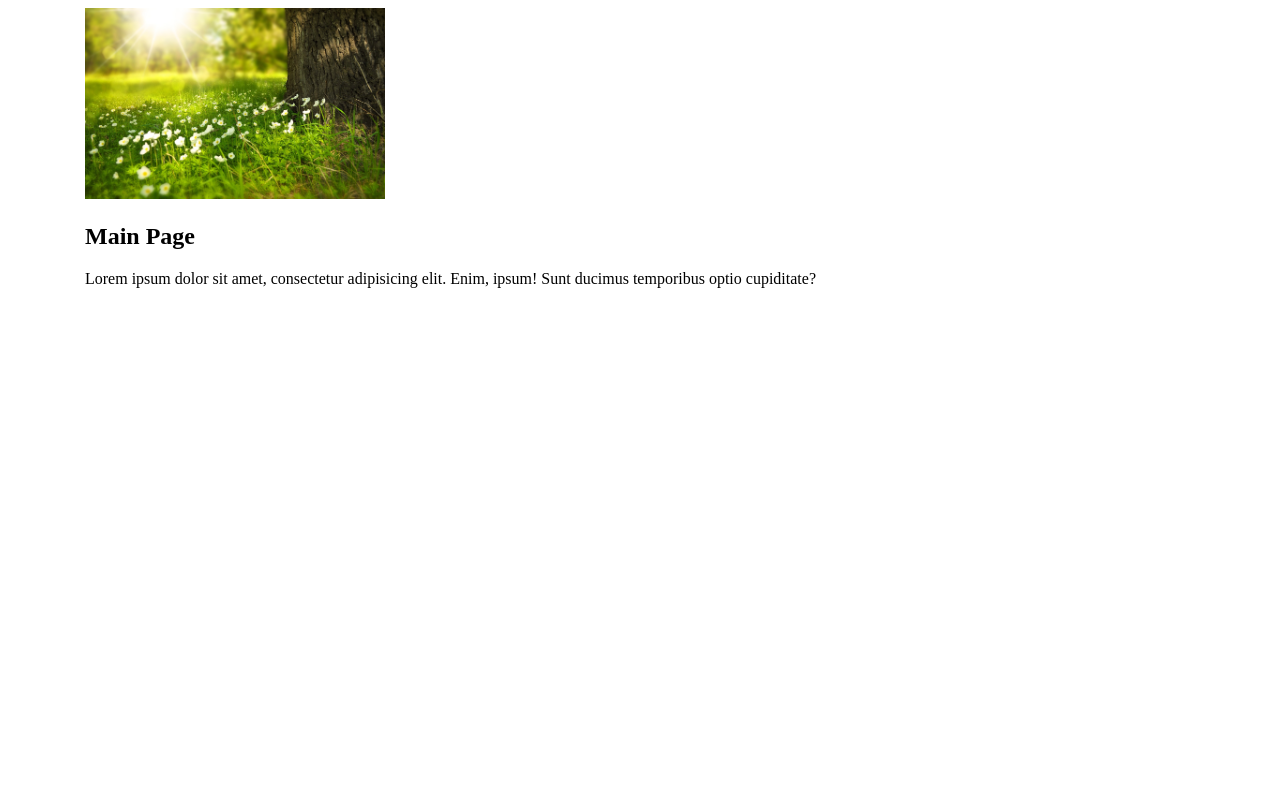
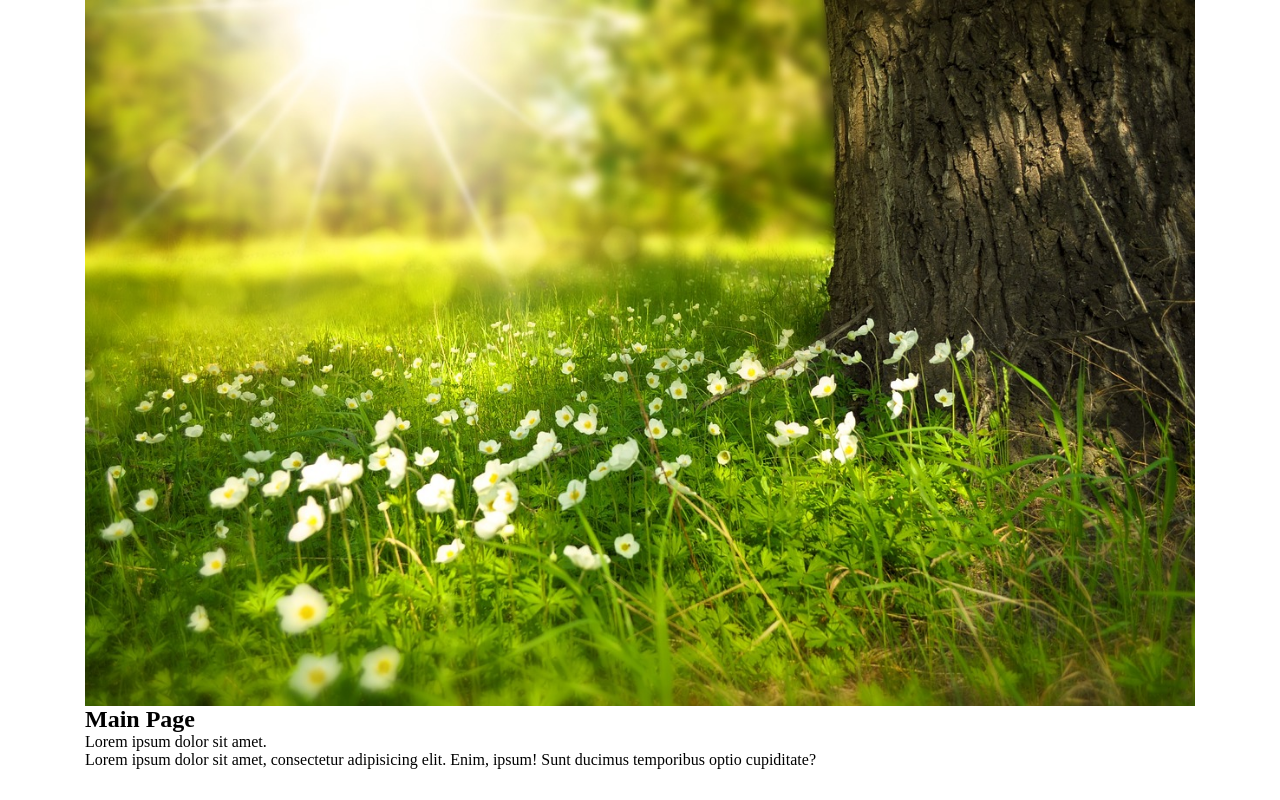
Before and after one commit to pasha-z25/priv_lesson, a plain HTML site: page index.html in a window 1280 px wide. Drawn offline with Linux system fonts and the light colour scheme.

Commit message:
update default template

```diff
--- a/css/style.css
+++ b/css/style.css
@@ -1,6 +1,30 @@
+* {
+  margin: 0;
+  padding: 0;
+  box-sizing: border-box;
+}
+
+a {
+  text-decoration: none;
+  color: inherit;
+}
+
+img {
+  display: block;
+  max-width: 100%;
+}
+
+input,
+button {
+  font: inherit;
+}
+
 .container {
   width: 100%;
-  max-width: 1110px;
+  max-width: calc(1110px + 2rem);
   margin-left: auto;
   margin-right: auto;
+  padding-right: 1rem;
+  padding-left: 1rem;
+  position: relative;
 }
--- a/index.html
+++ b/index.html
@@ -1,11 +1,10 @@
 <!DOCTYPE html>
 <html lang="en">
-
   <head>
-  <meta charset="UTF-8">
-  <meta name="viewport" content="width=device-width, initial-scale=1.0">
-  <title>Default temlpate</title>
-  <link rel="stylesheet" href="./css/style.css">
+    <meta charset="UTF-8" />
+    <meta name="viewport" content="width=device-width, initial-scale=1.0" />
+    <title>Default template</title>
+    <link rel="stylesheet" href="./css/style.css" />
   </head>
 
   <body>
@@ -13,16 +12,16 @@
     <main>
       <section>
         <div class="container">
-        <img src="./images/flowers.jpg" alt="flowers" width="300">
+          <img src="./images/flowers.jpg" alt="flowers" />
           <h1>Main Page</h1>
+          <a href="#">Lorem ipsum dolor sit amet.</a>
           <p>
-          Lorem ipsum dolor sit amet, consectetur adipisicing elit. Enim, ipsum! Sunt ducimus temporibus optio
-          cupiditate?
+            Lorem ipsum dolor sit amet, consectetur adipisicing elit. Enim,
+            ipsum! Sunt ducimus temporibus optio cupiditate?
           </p>
         </div>
       </section>
     </main>
     <footer></footer>
   </body>
-
 </html>
```
Lines whose indentation alone changed are shown as unchanged.
